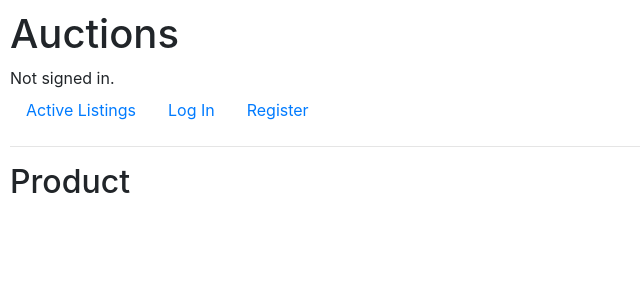
After one commit to FakirHerif/commerce-project, a Django app: page /product/1 in a window 1280 px wide. The commit adds this page. Shown: the top 300 px of the page, without its empty margins (0-640 px from the left). Run offline with Django 3.2, Linux system fonts and the light colour scheme; some libraries are stand-ins or nearby versions.

Commit message:
added product page and activated listing button

```diff
--- a/auctions/templates/auctions/index.html
+++ b/auctions/templates/auctions/index.html
@@ -19,7 +19,7 @@
             <div class="card-body">
                 <h5 class="card-title">{{ listing.title }}</h5>
                 <p class="card-text">{{ listing.description }}</p>
-                <a href="#" class="btn btn-primary">Go somewhere</a>
+                <a href="{% url 'product' id=listing.id %}" class="btn btn-primary">Product Details</a>
             </div>
         </div>
     {% endfor %}
--- /dev/null
+++ b/auctions/templates/auctions/product.html
@@ -0,0 +1,5 @@
+{% extends "auctions/layout.html" %}
+
+{% block body %}
+    <h2>Product</h2>
+{% endblock %}
--- a/auctions/urls.py
+++ b/auctions/urls.py
@@ -8,5 +8,6 @@ urlpatterns = [
     path("logout", views.logout_view, name="logout"),
     path("register", views.register, name="register"),
     path("create", views.createListing, name="create"),
-    path("viewCategory", views.viewCategory, name="viewCategory")
+    path("viewCategory", views.viewCategory, name="viewCategory"),
+    path("product/<int:id>", views.product, name="product")
 ]
--- a/auctions/views.py
+++ b/auctions/views.py
@@ -6,6 +6,8 @@ from django.urls import reverse
 
 from .models import User, Category, Listing
 
+def product(request, id):
+    return render(request,"auctions/product.html")
 
 def index(request):
     activeList = Listing.objects.filter(isActive=True)
```
